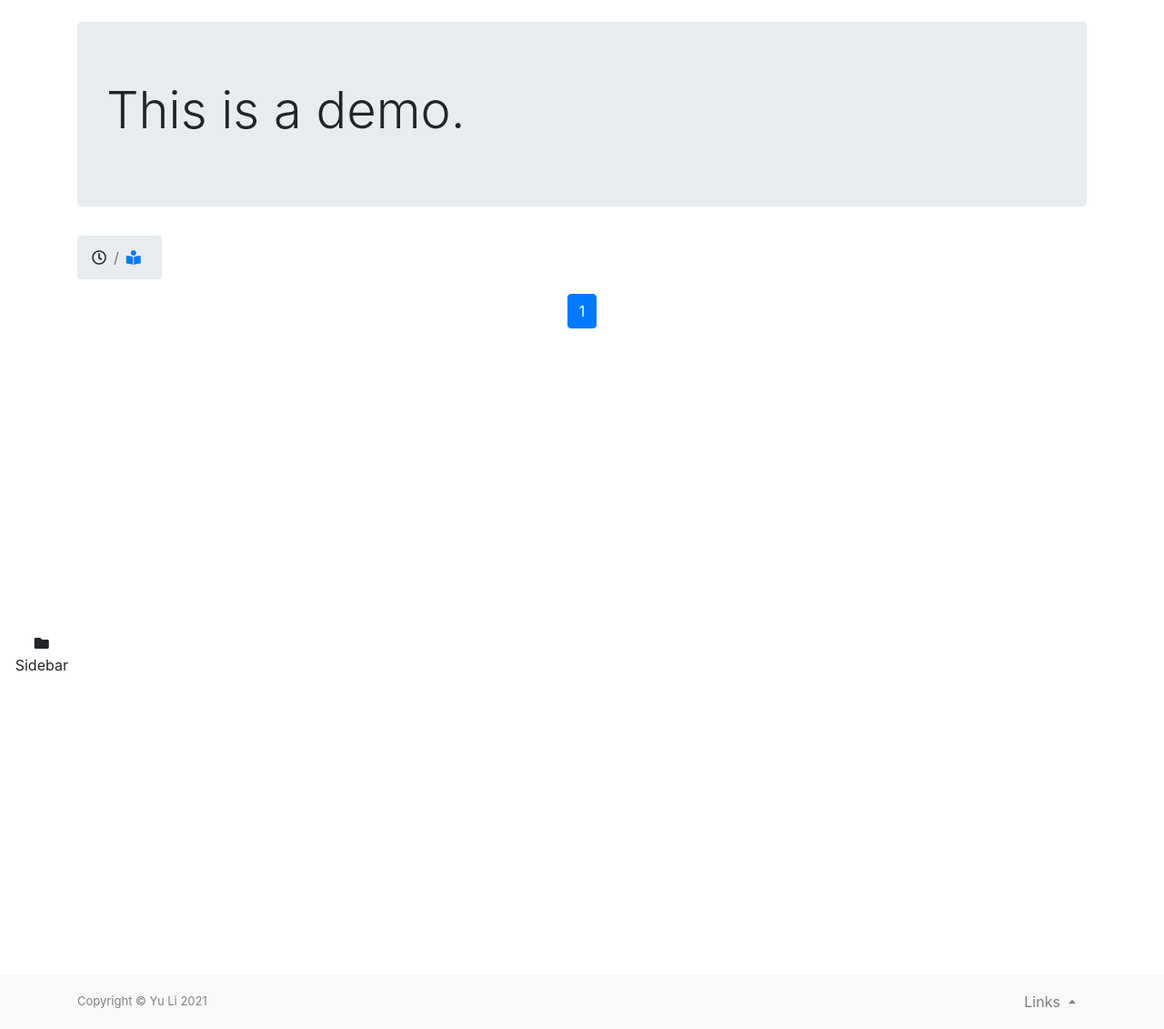
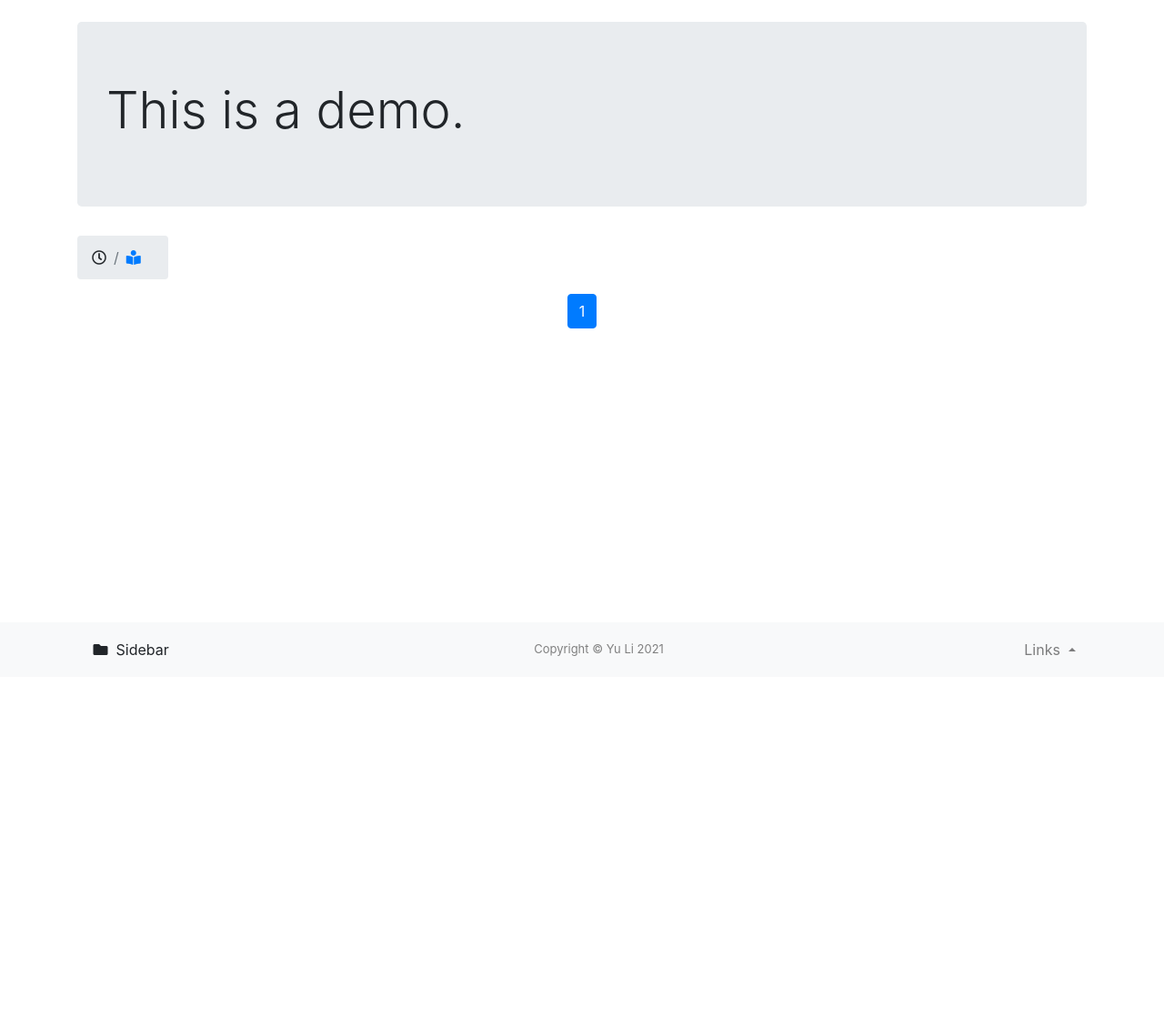
Before and after one commit to opestc/my_blog_django, a Django app: page /list/ in a window 1280 px wide. Shown: the part 56-1187 px from the top of the page at 91% size. After the commit the page ends 777 px from the top, so only its background shows below. Run offline with Django 3.2, Linux system fonts and the light colour scheme; the visitor is signed in with stand-in values (Sample User, id 1); data that the repository does not hold is empty; some libraries are stand-ins or nearby versions.

Commit message:
modified web style

```diff
--- a/my_blog/article/views.py
+++ b/my_blog/article/views.py
@@ -84,8 +84,8 @@ def article_list(request):
     'tag':tag,
     'columns':columns
   }
-  if not articles:
-    messages.error(request,"No articles found.")
+#  if not articles:
+#    messages.error(request,"No articles found.")
   return render(request,'article/list.html',context)
 
 
--- a/my_blog/templates/article/list.html
+++ b/my_blog/templates/article/list.html
@@ -12,8 +12,8 @@
 <!-- 定义放置文章标题的div容器 -->
 <div class="container">
     {% if user.is_authenticated %}
-    <nav aria-label="breadcrumb">
-        <ol class="breadcrumb col-1">
+    <nav aria-label="breadcrumb" style="width: 100px">
+        <ol class="breadcrumb">
             {% if order == 'total_views' %}
             <li class="breadcrumb-item">
                 <a href="{% url 'article:article_list' %}?search={{ search }}">
--- a/my_blog/templates/back_to_top_func.html
+++ b/my_blog/templates/back_to_top_func.html
@@ -30,8 +30,8 @@
         background: grey;
         cursor: pointer;
         position: fixed;
-        right: 3rem;
-        bottom: 1.5rem;
+        right: 7rem;
+        bottom: 7rem;
         display: none;
     }
 
--- a/my_blog/templates/footer.html
+++ b/my_blog/templates/footer.html
@@ -4,9 +4,11 @@
 <div>
     <br><br><br>
 </div>
-<nav class="navbar navbar-expand-lg navbar-light bg-light" id="footer">
+<footer class="navbar navbar-expand-lg navbar-light bg-light fixed-bottom" id="footer">
     <div class="container">
-        <font size="2" color="grey" class="m-0 text-left text-grey">Copyright &copy; Yu Li 2021</font>
+      <button type="button" id="sidebarToggler" class="btn bbtn-link">
+        &nbsp;<i class="fas fa-folder"></i>&nbsp; Sidebar</button>
+        <font size="2" color="grey" class="m-0 text-grey">Copyright &copy; Yu Li 2021</font>
         <div>
          <ul class="navbar-nav">
           <li class="nav-item dropup">
@@ -23,11 +25,7 @@
          </ul>
         </div>
     </div>
-  </nav>
-<nav class="nav fixed-bottom col-1" style="height: 3.5rem;" >
-  <button type="button" id="sidebarToggler" class="btn bbtn-link">
-    &nbsp;<i class="fas fa-folder"></i>&nbsp; Sidebar</button>
-</nav>
+</footer>
 <script>
 $("#sidebarToggler").click(function () {
       var sideBar = $("#sideBar");
--- a/my_blog/templates/header.html
+++ b/my_blog/templates/header.html
@@ -109,11 +109,11 @@
 <style type="text/css">
   .sidenav {
     position: fixed;
-    height:calc(100vh - 3.5rem);
+    height:calc(100vh - 60px);
     z-index:1;
     top:0;
-    left: -15%;
-    width: 15%;
+    left: -200px;
+    width: 200px;
     background-color: #e3f2fd;
     overflow-x: :hidden;
     padding-top:20px;
```
